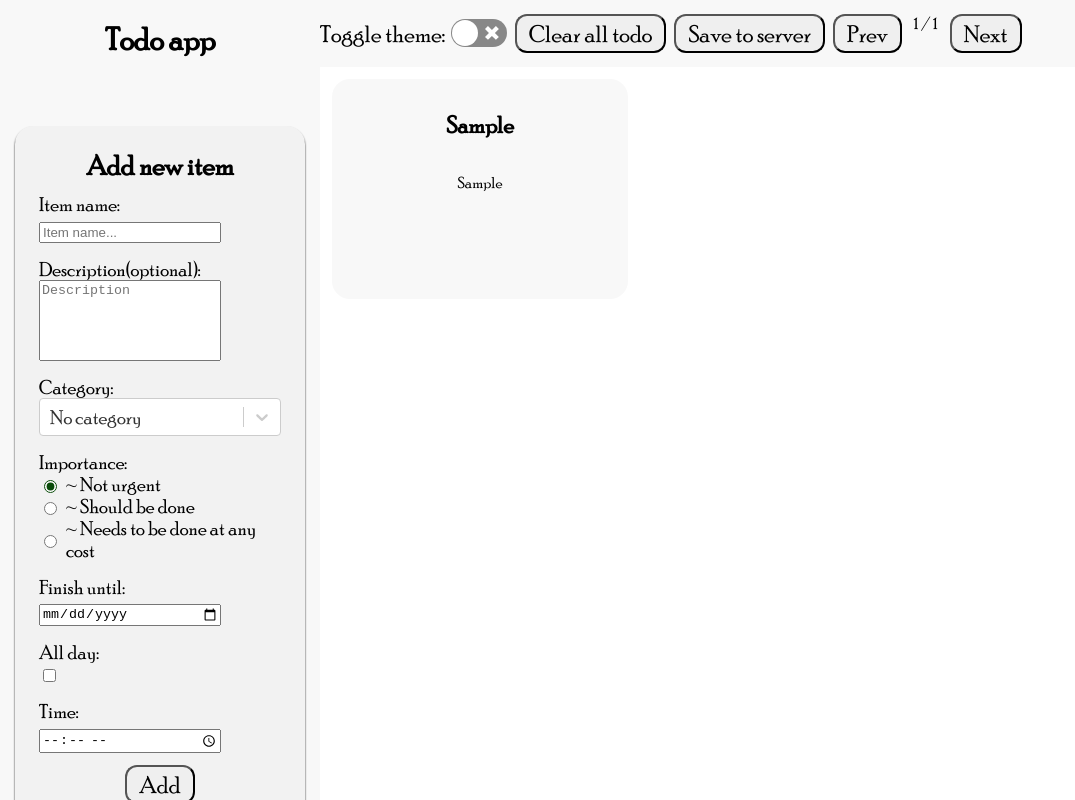
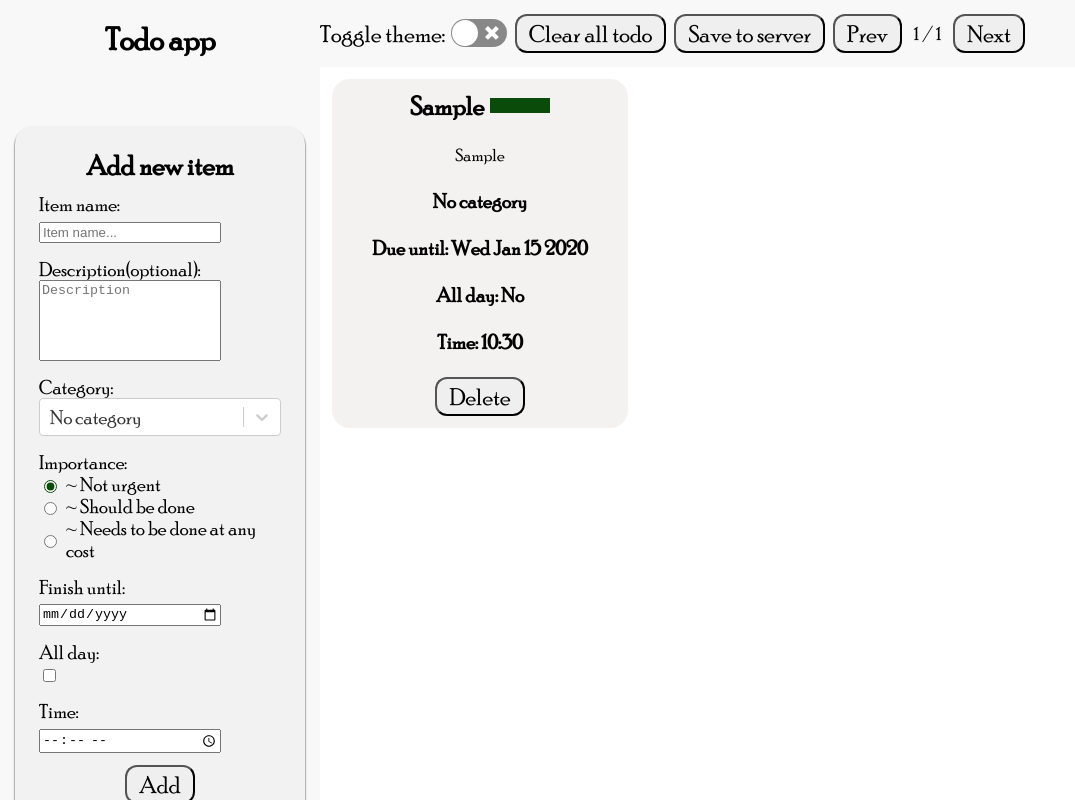
Before and after one commit to oluwatobiikuesan/react-ts-todo, a React (Create React App) app: page / in a window 1280 px wide. Both pictures are taken after typing "Sample", "Sample", "Sample", "2020-01-15", "10:30" into the empty fields and a click on the button "Add". Shown: the whole page, without its empty margins (0-1075 px from the left). Built offline with nearby package versions, Linux system fonts and the light colour scheme.

Commit message:
Todo box completed

```diff
--- a/src/components/mainpanel/Mainpanel.tsx
+++ b/src/components/mainpanel/Mainpanel.tsx
@@ -13,11 +13,13 @@ const Mainpanel : FC = () =>{
     return(
         <div className="Mainpanel">
                 {
-                    todoItems.slice(counter-9,counter).map((item) =>{
+                    todoItems.length > 0 ? todoItems.slice(counter-9,counter).map((item) =>{
                         return(
                             <TodoBox key={item.id} todoItem={item}/>
                         )
-                    })
+                    }) : (
+                        <h1 className="No-todo-heading">You got nothing to do here!</h1>
+                    )
                 }
         </div>
     )
--- a/src/components/mainpanel/TodoBox.tsx
+++ b/src/components/mainpanel/TodoBox.tsx
@@ -1,22 +1,40 @@
 
 
-import {useContext, FC} from 'react';
+import {useContext, useState, FC} from 'react';
 import { TodoContext } from '../../context/TodoContext';
 import { ITodo } from '../../util/Todo';
+import Button from '../shared/Button';
 
 interface ITodoBox{
     todoItem : ITodo;
 }
 
 const TodoBox : FC<ITodoBox> = ({todoItem}) =>{
-    const {todoItems, setTodoItems} = useContext(TodoContext);
+    const {setTodoItems} = useContext(TodoContext);
+
+    const deleteItem = () : void =>{
+        setTodoItems((existing)=>{
+            return existing.filter(current => current.id !== todoItem.id);
+        });
+    }
 
     return(
-        <div className="Todo-item-box">
-            <h2 className="Todo-name">{todoItem.name}</h2>
+        <div className={"Todo-item-box"}>
+            <h2 className="Todo-name">{todoItem.name}
+                <div className="Todo-importance" style={{backgroundColor: todoItem.importance.accentColor}}></div>
+            </h2>
+
             {
                 todoItem.description?.trim().length === 0 ? null  : <p className="Todo-description">{todoItem.description}</p>
             }
+            <h3 className="Todo-category">{todoItem.category.label}</h3>
+            <h3 className="Todo-due-date">Due until: {todoItem.date.date.toDateString()}</h3>
+            <h3 className="Todo-all-day">All day: {todoItem.date.allDay ? "Yes" : "No"} </h3>
+            {
+                todoItem.date.allDay === false ? <h3>Time: {todoItem.date.time}</h3> : null
+            }
+
+            <Button text="Delete" onClick={deleteItem}/>
 
         </div>
     );
--- a/src/components/toppanel/components/TodoVisibilityController.tsx
+++ b/src/components/toppanel/components/TodoVisibilityController.tsx
@@ -41,7 +41,7 @@ const TodoVisibilityController : FC = ()=>{
     return(
         <div className="Todo-visibility-controller">
             <Button text="Prev" onClick={()=>{setPreviousPage()}} />
-            <span>{currentPage} / {maxPage}</span>
+            <span className="Page-counter">{currentPage} / {maxPage}</span>
             <Button text="Next" onClick={()=>{setNextPage()}} />
         </div>
     )
--- a/src/style/components_style/Mainpanel.css
+++ b/src/style/components_style/Mainpanel.css
@@ -12,6 +12,7 @@
     grid-template-rows: repeat(3, 1fr);
 
     padding: 12px;
+    overflow: auto;
 }
 
 .Todo-item-box{
@@ -20,8 +21,38 @@
     padding: 12px;
     background-color: var(--todo-box-background-color);
     border-radius: 18px;
+    font-size: 1.1em;
 
     display: flex;
     flex-direction: column;
     align-items: center;
+    gap: 24px;
 }
+
+.Todo-name{
+    display: flex;
+    align-items: center;
+    justify-content: center;
+    flex-wrap: wrap;
+    gap: 6px;
+}
+
+.Todo-importance{
+    width: 60px;
+    height: 50%;
+}
+
+.Todo-item-box h1, .Todo-item-box h2, .Todo-item-box h3, .Todo-item-box p{
+    margin: 0;
+}
+
+.No-todo-heading{
+    grid-column: 1 / -1;
+    grid-row: 1 / -1;
+    align-self: center;
+    justify-self: center;
+}
+
+.On-delete{
+    background-color: red;
+}
--- a/src/style/components_style/Toppanel.css
+++ b/src/style/components_style/Toppanel.css
@@ -24,4 +24,9 @@
 .Todo-visibility-controller{
     display: flex;
     gap: 12px;
+    align-items: center;
 }
+
+.Page-counter{
+    font-size: 1.15em;
+}
--- a/src/style/theme.css
+++ b/src/style/theme.css
@@ -13,7 +13,7 @@
     --input-box-background-color:#F2F2F2;
     --sidepanel-footer-background-color: #F3F3F3;
     --input-box-shadow-color: #000000;
-    --todo-box-background-color: #F8F8F8;
+    --todo-box-background-color: #F4F1F1;
     --todo-box-shadow-color: #000000;
 }
 
```
